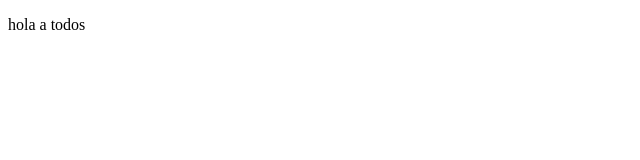
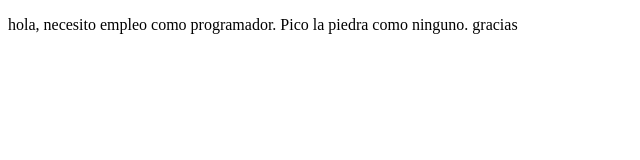
Before and after one commit to BrianVazquezTripcevich/ProyectoDemo, a plain HTML site: page index.html in a window 1280 px wide. Shown: the whole page, without its empty margins (0-640 px from the left). Drawn offline with Linux system fonts and the light colour scheme.

```diff
--- a/index.html
+++ b/index.html
@@ -8,7 +8,7 @@
 </head>
 <body>
     <p>
-        hola a todos
+        hola, necesito empleo como programador. Pico la piedra como ninguno. gracias
     </p>
 </body>
 </html>
```
